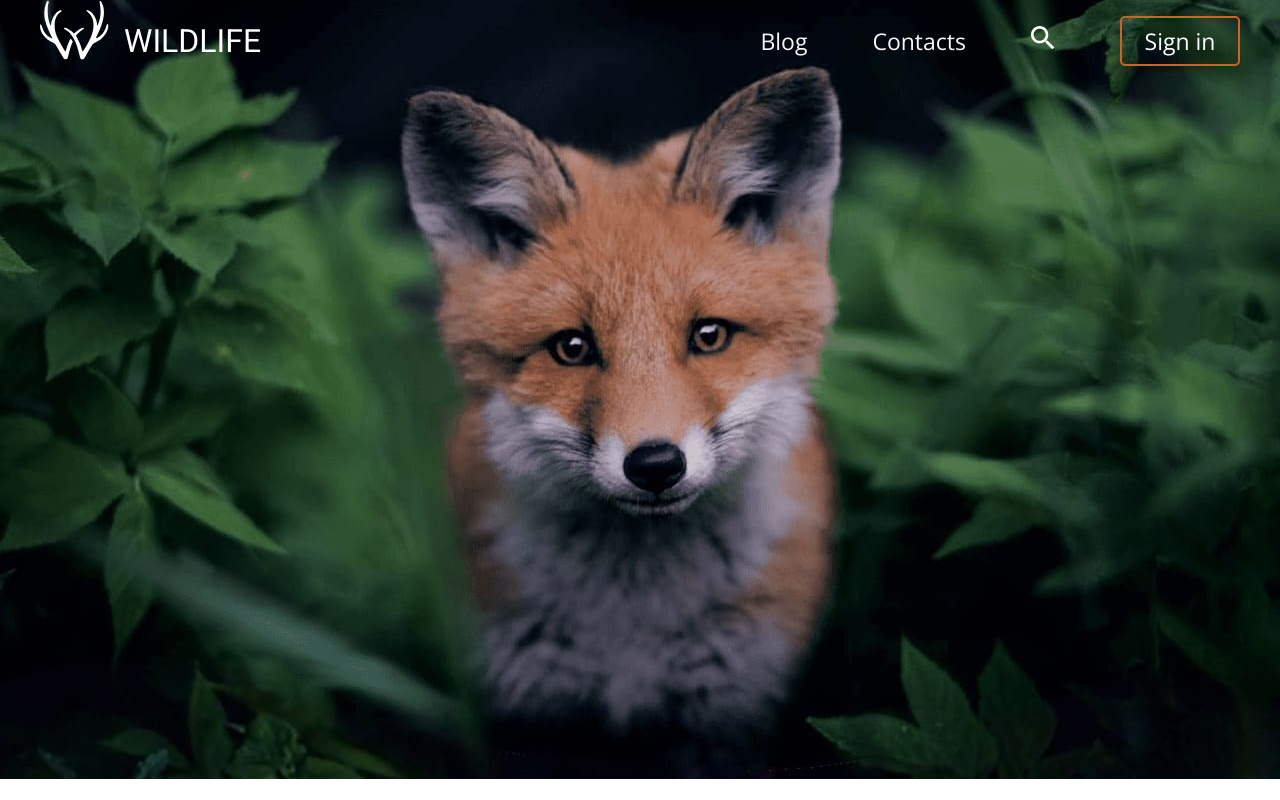
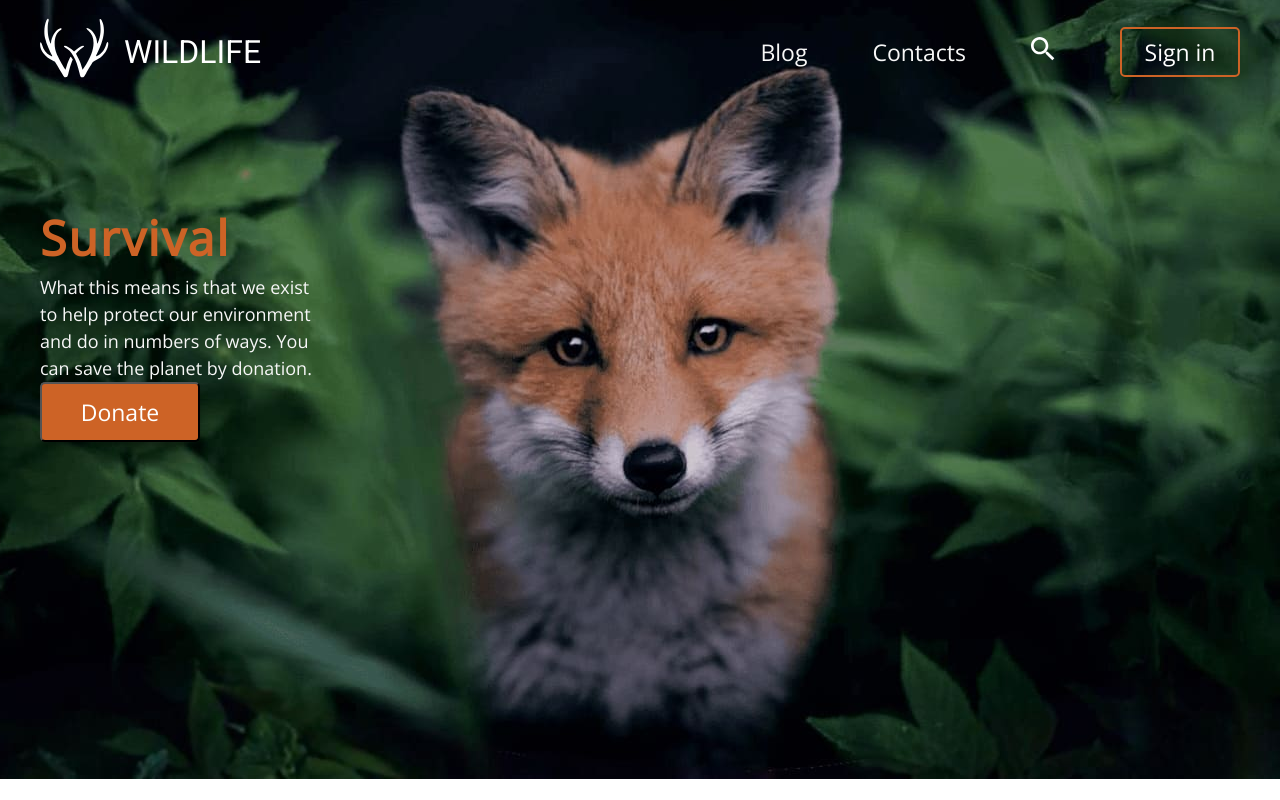
Before and after one commit to AlexE1987/virtual-piano, a plain HTML site: page wildlife/index.html in a window 1280 px wide. Drawn offline with nearby package versions, Linux system fonts and the light colour scheme.

Commit message:
feat: add block survival, add interactivity for buttons

```diff
--- a/wildlife/index.html
+++ b/wildlife/index.html
@@ -43,7 +43,7 @@
                                     </a>
                                 </li>
                                 <li class="header__list-item">
-                                        <object data="/wildlife/assets/ico/ico-search.svg" type="">
+                                        <object class="header__search" data="/wildlife/assets/ico/ico-search.svg" type="">
                                         </object>
                                 </li>
                                 <li class="header__list-item">
@@ -59,8 +59,26 @@
         </div>
 
         </header>
+        <div class="survival">
+            <div class="wrapper">
+                <div class="container">
+                    <h1 class="survival__title">
+                    Survival
+                    </h1>
+                    <p class="survival__donate">
+                        What this means is that we exist
+                        to help protect our environment
+                        and do in numbers of ways. You
+                        can save the planet by donation.
+                    </p>
+                    <button class="survival__donate-btn">
+                        Donate
+                    </button>
+                </div>
+            </div>
 
 
+        </div>
 
     </section>
 
--- a/wildlife/style.css
+++ b/wildlife/style.css
@@ -16,16 +16,22 @@ img {
     max-width: 100%;
     height: auto;
 }
-button {
-    font-family: 'Open Sans';
+
+h1 {
+    font-size: 48px;
+    line-height: 72px;
+}
+
+body {
+    font-family: Open Sans;
     font-style: normal;
     font-weight: normal;
     font-size: 23px;
     color: #fff;
 }
 
-body {
-    font-family: Open Sans;
+button {
+    font-family: 'Open Sans';
     font-style: normal;
     font-weight: normal;
     font-size: 23px;
@@ -50,12 +56,9 @@ body {
     background: #02160b url(assets/img/bcg-hero.png) center no-repeat;
 }
 
-.header {
-
-}
-
+/* header styles start */
 .header__wrapper {
-    /* padding-top: 9px; */
+    padding-top: 5px;
     line-height: 60px;
     display: flex;
     flex-wrap: wrap;
@@ -66,6 +69,10 @@ body {
     display: flex;
     flex-wrap: wrap;
     align-items: center;
+}
+
+.header__logo-ico {
+    padding-top: 13px;
 }
 
 .header__title {
@@ -95,10 +102,6 @@ body {
     padding-right: 0;
 }
 
-.header__search {
-    padding-bottom: 20px;
-}
-
 .header__button {
     width: 120px;
     height: 50px;
@@ -108,4 +111,58 @@ body {
     border-radius: 5px;
 }
 
+.header__button:hover {
+    background: #E39128;
+    box-shadow: 0px 4px 4px rgba(0, 0, 0, 0.25);
+}
+
+.header__button:active {
+    background: #8F5613;
+    box-shadow: 0px 4px 4px rgba(0, 0, 0, 0.25);
+}
+
+/* header styles end */
+
+/* survival styles start */
+
+.survival {
+    padding-top: 103px;
+}
+
+.survival__title {
+    letter-spacing: 2px;
+    color: #CD6326;
+    line-height: 72px;
+
+}
+
+.survival__donate {
+    width: 274px;
+    font-size: 18px;
+    line-height: 27px;
+    color: #F7F7F7;
+}
+
+.survival__donate-btn {
+    width: 160px;
+    height: 60px;
+    left: 120px;
+    top: 479px;
+    background: #CD6326;
+    box-shadow: 0px 4px 4px rgba(0, 0, 0, 0.25);
+    border-radius: 5px;
+}
+
+.survival__donate-btn:hover {
+    background: #E39128;
+    box-shadow: 0px 4px 4px rgba(0, 0, 0, 0.25)
+}
+
+.survival__donate-btn:active {
+    background: #8F5613;
+    box-shadow: 0px 4px 4px rgba(0, 0, 0, 0.25);
+}
+
+/* survival styles end */
+
 /* hero styles end */
```
